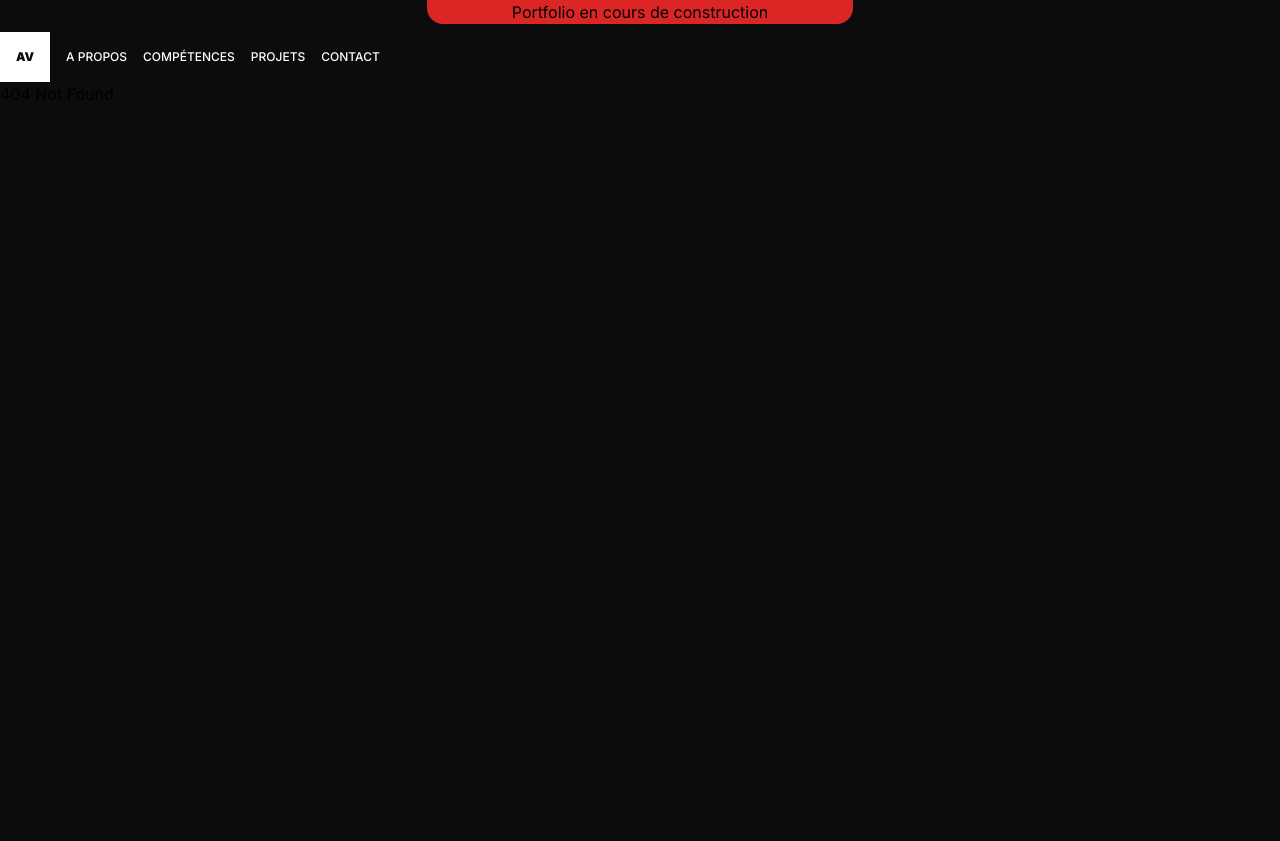
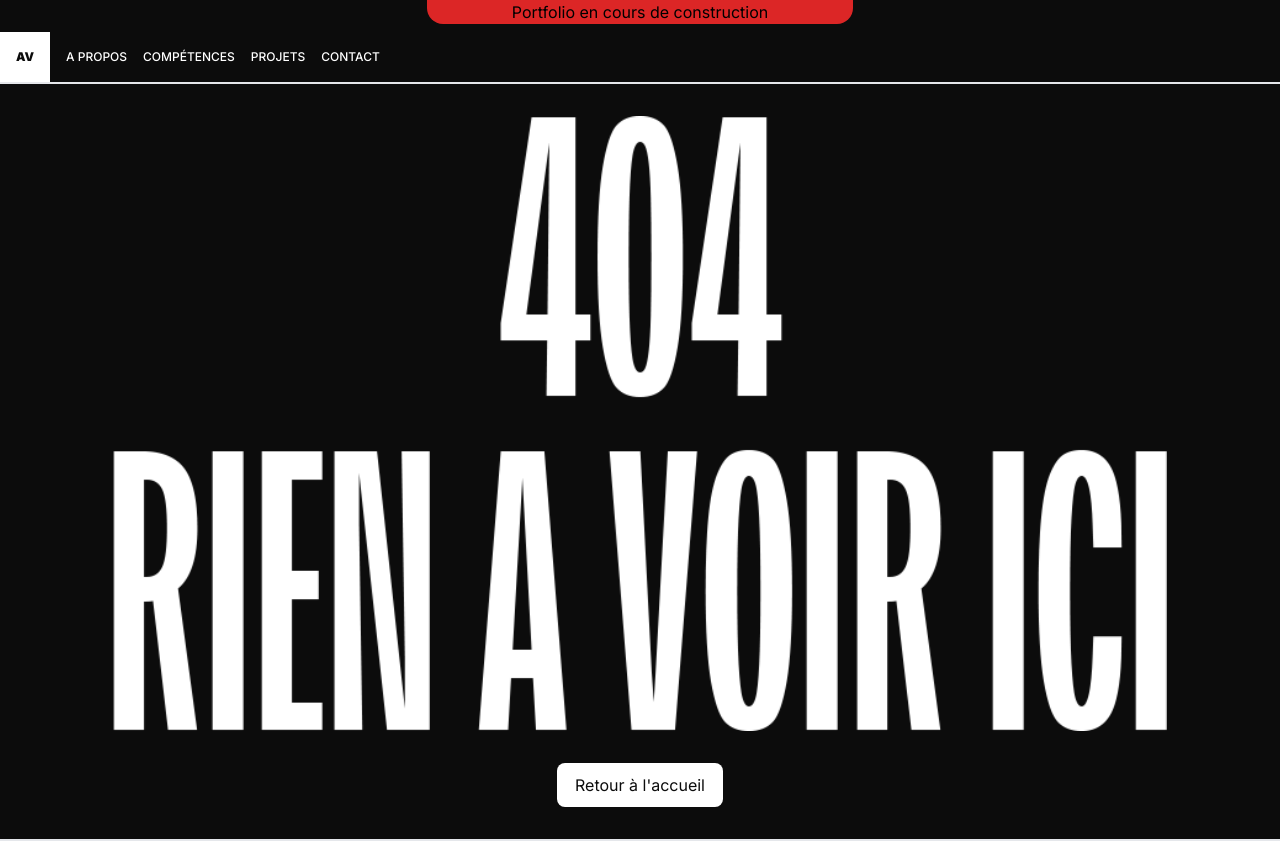
Before and after one commit to Andy-Vasseur/portfolio_2025, a React (Vite) app: page /contact in a window 1280 px wide. Before the commit this address had no page. Before the commit the page ends 800 px from the top, so only its background shows below. Built offline with nearby package versions, Linux system fonts and the light colour scheme.

Commit message:
:sparkles: adding styles to 404 page

```diff
--- a/src/pages/Homepage/index.tsx
+++ b/src/pages/Homepage/index.tsx
@@ -4,7 +4,7 @@ import Presentation from "../../components/Presentation";
 
 function Homepage() {
     return (
-        <div className="flex flex-col mt-[50px]">
+        <div className="flex flex-col">
             <Wrapper />
             <div>
                 <Presentation />
--- a/src/pages/NotFound/index.tsx
+++ b/src/pages/NotFound/index.tsx
@@ -1,7 +1,14 @@
+// Assets
+import { Link } from "react-router-dom";
+import NotFoundSVG from "/svg/notfound.svg";
+
 function NotFound() {
     return (
-        <div>
-            <h1>404 Not Found</h1>
+        <div className="flex flex-col justify-center items-center mb-8 py-8 px-2 w-full border-y-2">
+            <img src={NotFoundSVG} alt="Page not found" className="w-5/6" />
+            <Link to="/" className="mt-8 py-2 px-4 bg-white text-[#0C0C0C] border-2 border-transparent rounded-lg transition-colors duration-300 ease-in-out hover:border-white hover:bg-transparent hover:text-white">
+                Retour à l'accueil
+            </Link>
         </div>
     );
 }
```
Also changed, not shown: public/svg/notfound.svg (added).
